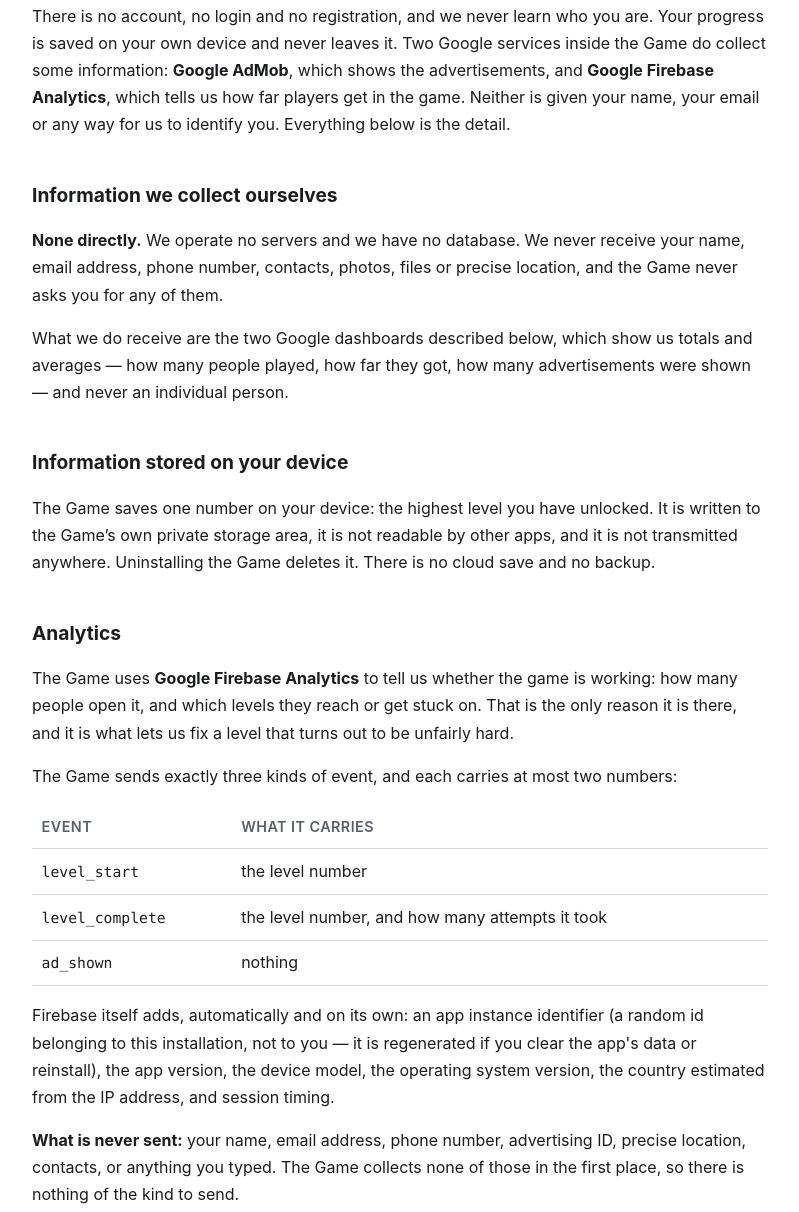
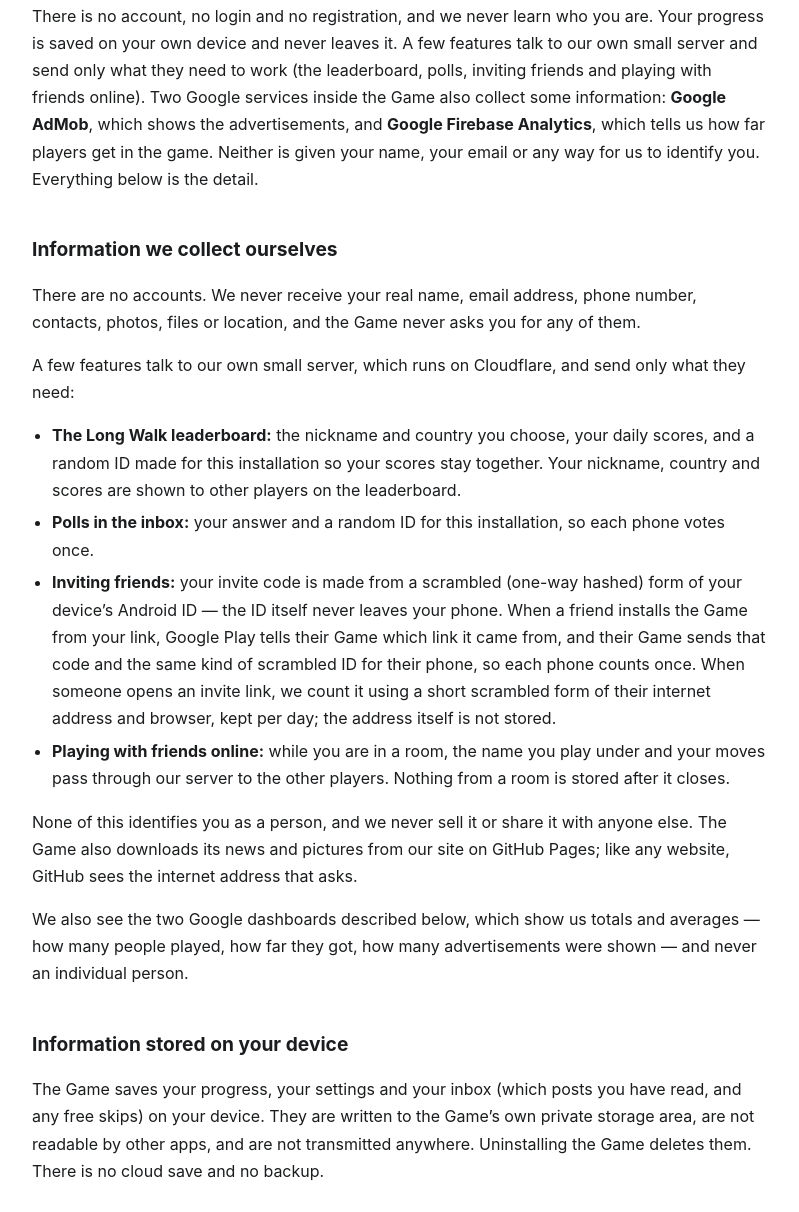
Before and after one commit to yassinmohamed7/crossbar-privacy, a plain HTML site: page index.html in a window 1280 px wide. Shown: the part 382-1594 px from the top of the page, without its empty margins (240-1039 px from the left). Drawn offline with Linux system fonts and the light colour scheme.

Commit message:
Privacy policy: our own server (leaderboard, polls, invites, online rooms), device storage, retention - 1 Oct 2026

```diff
--- a/index.html
+++ b/index.html
@@ -65,7 +65,7 @@
 
 <h1>Privacy Policy</h1>
 <p class="sub">Crossbar Challenge &middot; Android &middot; Last updated:
-24 August 2026</p>
+1 October 2026</p>
 
 <p>This policy explains what Crossbar Challenge (the &ldquo;Game&rdquo;,
 package <code>com.yassin.crossbarchallenge</code>) does and does not do with
@@ -77,27 +77,54 @@
 
 <h2>The short version</h2>
 <p>There is no account, no login and no registration, and we never learn who
-you are. Your progress is saved on your own device and never leaves it. Two
-Google services inside the Game do collect some information: <strong>Google
+you are. Your progress is saved on your own device and never leaves it. A few
+features talk to our own small server and send only what they need to work
+(the leaderboard, polls, inviting friends and playing with friends online).
+Two Google services inside the Game also collect some information: <strong>Google
 AdMob</strong>, which shows the advertisements, and <strong>Google Firebase
 Analytics</strong>, which tells us how far players get in the game. Neither is
 given your name, your email or any way for us to identify you. Everything below
 is the detail.</p>
 
 <h2>Information we collect ourselves</h2>
-<p><strong>None directly.</strong> We operate no servers and we have no
-database. We never receive your name, email address, phone number, contacts,
-photos, files or precise location, and the Game never asks you for any of
-them.</p>
-<p>What we do receive are the two Google dashboards described below, which show
-us totals and averages &mdash; how many people played, how far they got, how
-many advertisements were shown &mdash; and never an individual person.</p>
+<p>There are no accounts. We never receive your real name, email address,
+phone number, contacts, photos, files or location, and the Game never asks you
+for any of them.</p>
+<p>A few features talk to our own small server, which runs on Cloudflare, and
+send only what they need:</p>
+<ul>
+  <li><strong>The Long Walk leaderboard:</strong> the nickname and country you
+      choose, your daily scores, and a random ID made for this installation so
+      your scores stay together. Your nickname, country and scores are shown to
+      other players on the leaderboard.</li>
+  <li><strong>Polls in the inbox:</strong> your answer and a random ID for this
+      installation, so each phone votes once.</li>
+  <li><strong>Inviting friends:</strong> your invite code is made from a
+      scrambled (one-way hashed) form of your device&rsquo;s Android ID &mdash;
+      the ID itself never leaves your phone. When a friend installs the Game
+      from your link, Google Play tells their Game which link it came from,
+      and their Game sends that code and the same kind of scrambled ID for
+      their phone, so each phone counts once. When someone opens an invite
+      link, we count it using a short scrambled form of their internet address
+      and browser, kept per day; the address itself is not stored.</li>
+  <li><strong>Playing with friends online:</strong> while you are in a room,
+      the name you play under and your moves pass through our server to the
+      other players. Nothing from a room is stored after it closes.</li>
+</ul>
+<p>None of this identifies you as a person, and we never sell it or share it
+with anyone else. The Game also downloads its news and pictures from our site
+on GitHub Pages; like any website, GitHub sees the internet address that
+asks.</p>
+<p>We also see the two Google dashboards described below, which show us totals
+and averages &mdash; how many people played, how far they got, how many
+advertisements were shown &mdash; and never an individual person.</p>
 
 <h2>Information stored on your device</h2>
-<p>The Game saves one number on your device: the highest level you have
-unlocked. It is written to the Game&rsquo;s own private storage area, it is not
-readable by other apps, and it is not transmitted anywhere. Uninstalling the
-Game deletes it. There is no cloud save and no backup.</p>
+<p>The Game saves your progress, your settings and your inbox (which posts you
+have read, and any free skips) on your device. They are written to the
+Game&rsquo;s own private storage area, are not readable by other apps, and are
+not transmitted anywhere. Uninstalling the Game deletes them. There is no cloud
+save and no backup.</p>
 
 <h2>Analytics</h2>
 <p>The Game uses <strong>Google Firebase Analytics</strong> to tell us whether
@@ -220,11 +247,14 @@
 contacts, photos, files, or any other sensitive permission.</p>
 
 <h2>Data retention and deletion</h2>
-<p>We hold no records that identify you, so there is no account to close and no
-personal file to delete. Concretely:</p>
+<p>We hold no records that identify you as a person, so there is no account to
+close. Concretely:</p>
 <ul>
-  <li><strong>On your device:</strong> the single saved number is removed when
-      you uninstall the Game or clear its data.</li>
+  <li><strong>On your device:</strong> everything the Game saved is removed
+      when you uninstall the Game or clear its data.</li>
+  <li><strong>Our server:</strong> leaderboard entries, poll answers and invite
+      counts are kept while those features exist. To have yours removed, write
+      to the address below with your leaderboard nickname or invite code.</li>
   <li><strong>Analytics:</strong> uninstalling the Game, or clearing its data,
       discards the app instance identifier, after which nothing further is
       recorded and the old events cannot be connected to any new ones. Events
```
